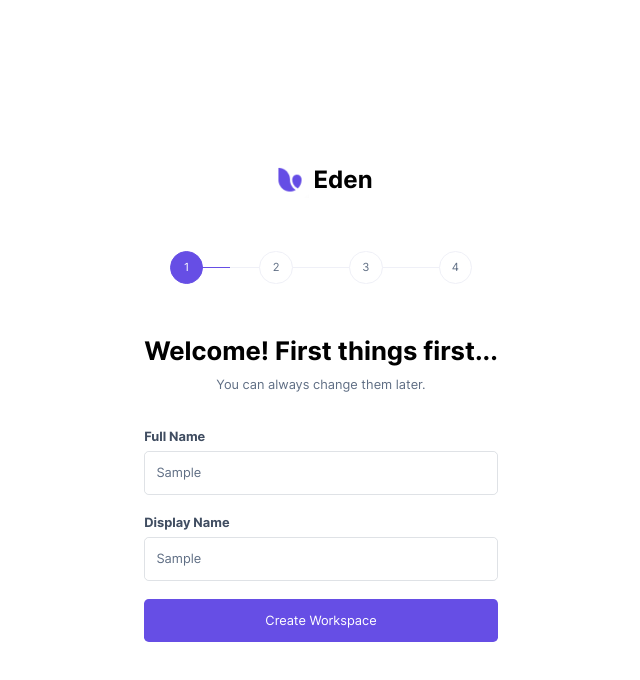
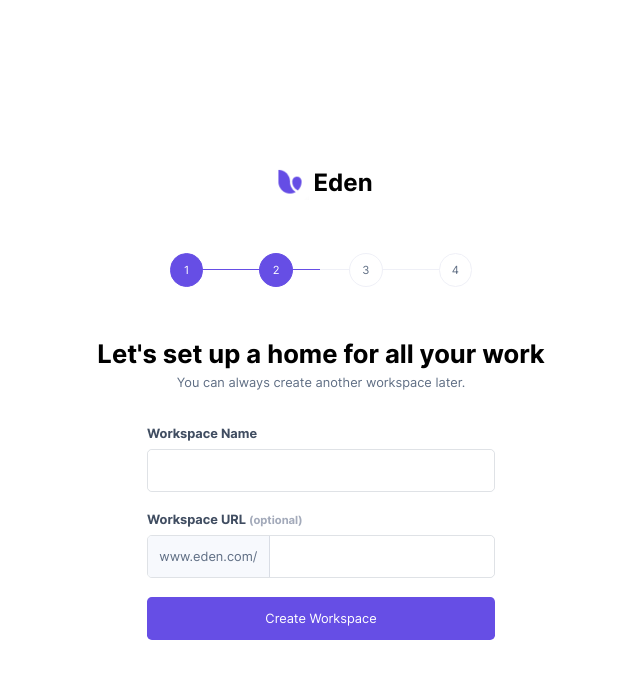
Before and after one commit to YashasKirito/Onboarding, a React (Vite) app: page / in a window 1280 px wide. Both pictures are taken after typing "Sample", "Sample" into the empty fields and a click on the button "Create Workspace". Shown: the top 680 px of the page, without its empty margins (319-959 px from the left). Built offline with nearby package versions, Linux system fonts and the light colour scheme.

Commit message:
step 2 complete

```diff
--- a/src/atoms/Button/index.tsx
+++ b/src/atoms/Button/index.tsx
@@ -1,7 +1,15 @@
 import "./styles.css";
 
-const Button: React.FC = ({ children }) => {
-  return <button className="primary">{children}</button>;
+interface IButton {
+  onClick: () => void;
+}
+
+const Button: React.FC<IButton> = ({ children, onClick }) => {
+  return (
+    <button onClick={onClick} className="primary">
+      {children}
+    </button>
+  );
 };
 
 export default Button;
--- a/src/atoms/Input/styles.css
+++ b/src/atoms/Input/styles.css
@@ -9,8 +9,10 @@
   border: 1px solid rgba(95, 110, 132, 0.2);
   border-radius: 0.3rem;
   color: var(--text-secondary);
-  font-size: 0.9rem;
+  font-size: var(--f-small);
   overflow: hidden;
+
+  display: flex;
 }
 
 .input-container > input {
@@ -20,14 +22,14 @@
   font-size: var(--f-small);
   padding: 0.7rem;
   border-radius: 0.3rem;
-  width: 100%;
+  flex-grow: 1;
 }
 
 .input-container > .prefix {
   background-color: #f7f9fd;
   height: inherit;
   border-right: 1px solid rgba(95, 110, 132, 0.2);
-  padding: 1rem;
+  padding: 0.7rem;
 }
 
 .input > label {
--- a/src/pages/Onboarding/StepOne.tsx
+++ b/src/pages/Onboarding/StepOne.tsx
@@ -14,7 +14,7 @@ const StepOne: React.FC<IStepOne> = ({ nextStep }) => {
       <div className="form-container">
         <Input label="Full Name" />
         <Input label="Display Name" />
-        <Button>Create Workspace</Button>
+        <Button onClick={nextStep}>Create Workspace</Button>
       </div>
     </div>
   );
--- /dev/null
+++ b/src/pages/Onboarding/StepTwo.tsx
@@ -0,0 +1,25 @@
+import Button from "../../atoms/Button";
+import Input from "../../atoms/Input";
+
+interface IStepTwo {
+  nextStep: () => void;
+}
+
+const StepTwo: React.FC<IStepTwo> = ({ nextStep }) => {
+  return (
+    <div className="step-one">
+      <h1>Let's set up a home for all your work</h1>
+      <span className="sub-text">
+        You can always create another workspace later.
+      </span>
+
+      <div className="form-container">
+        <Input label="Workspace Name" />
+        <Input optional prefix="www.eden.com/" label="Workspace URL" />
+        <Button onClick={nextStep}>Create Workspace</Button>
+      </div>
+    </div>
+  );
+};
+
+export default StepTwo;
--- a/src/pages/Onboarding/index.tsx
+++ b/src/pages/Onboarding/index.tsx
@@ -4,6 +4,7 @@ import logo from "../../assets/icons/logo.png";
 import StepOne from "./StepOne";
 
 import "./styles.css";
+import StepTwo from "./StepTwo";
 
 const Onboarding: React.FC = () => {
   const [currentStep, setCurrentStep] = useState(0);
@@ -17,7 +18,7 @@ const Onboarding: React.FC = () => {
       content: <StepOne nextStep={nextStep} />,
     },
     {
-      content: <h1>Hello2</h1>,
+      content: <StepTwo nextStep={nextStep} />,
     },
     {
       content: <h1>Hello3</h1>,
--- a/src/pages/Onboarding/styles.css
+++ b/src/pages/Onboarding/styles.css
@@ -1,9 +1,12 @@
 .step-one {
   text-align: center;
-  gap: 1rem;
+  display: flex;
+  flex-direction: column;
+  align-items: center;
 }
 
 .form-container {
+  min-width: 20em;
   margin-top: 2rem;
   display: flex;
   flex-direction: column;
```
